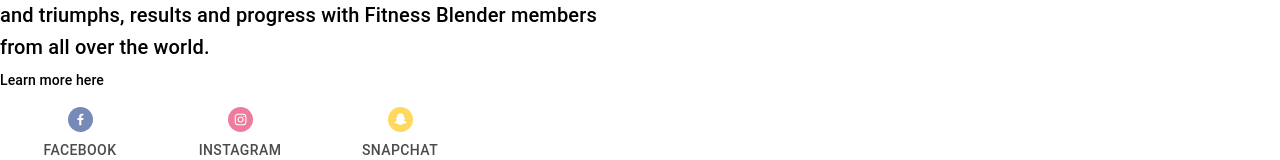
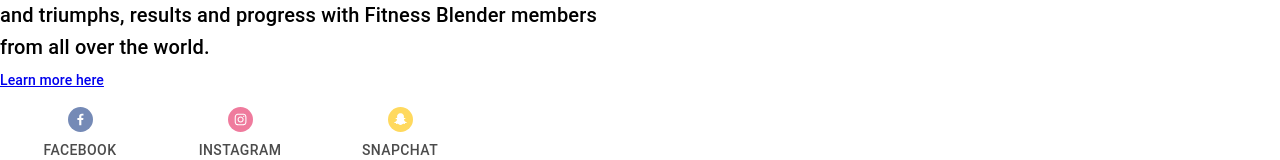
Before and after one commit to martinezfran63/my_fitness_colorado, a React (Create React App) app: page / in a window 1280 px wide. Shown: the part 694-854 px from the top of the page. Built offline with nearby package versions, Linux system fonts and the light colour scheme.

Commit message:
get link working

```diff
--- a/src/pages/home.js
+++ b/src/pages/home.js
@@ -8,24 +8,23 @@ class Home extends React.Component {
       <Grid container>
         <Grid item sm>
           <Typography variant="h2" gutterBottom>
-        Find support and encouragement from the most positive community on the web.
+            Find support and encouragement from the most positive community on
+            the web.
           </Typography>
 
           <Typography variant="h6" gutterBottom>
-      Our community forum is a great place to share helpful workout and nutrition information and cheer each other on. Share tips, challenges and triumphs, results and progress with Fitness Blender members from all over the world.
+            Our community forum is a great place to share helpful workout and
+            nutrition information and cheer each other on. Share tips,
+            challenges and triumphs, results and progress with Fitness Blender
+            members from all over the world.
           </Typography>
 
           <Typography variant="subtitle2" gutterBottom>
-        Learn more here
+            <a href="/workout">Learn more here</a>
           </Typography>
-
-
         </Grid>
         <Grid item sm>
-
           <img src={logo} className="App-logo" alt="logo" />
-
-
         </Grid>
       </Grid>
     );
```
Lines whose indentation alone changed are shown as unchanged.
